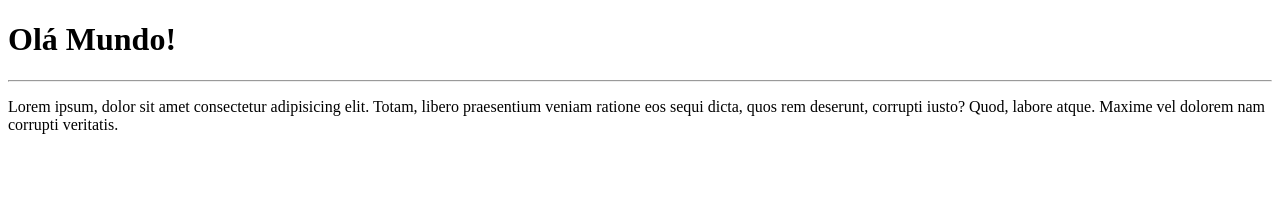
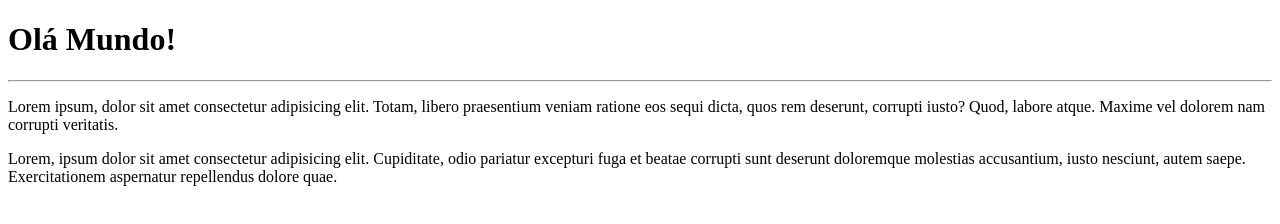
Before and after one commit to Maycon-Schiasso/Ol--Mundo, a plain HTML site: page site-exemplo/index.html in a window 1280 px wide. Drawn offline with Linux system fonts and the light colour scheme.

Commit message:
Adicionei um parágrafo

```diff
--- a/site-exemplo/index.html
+++ b/site-exemplo/index.html
@@ -9,5 +9,6 @@
    <h1>Olá Mundo!</h1>
    <hr>
     <p>Lorem ipsum, dolor sit amet consectetur adipisicing elit. Totam, libero praesentium veniam ratione eos sequi dicta, quos rem deserunt, corrupti iusto? Quod, labore atque. Maxime vel dolorem nam corrupti veritatis.</p>
+    <p>Lorem, ipsum dolor sit amet consectetur adipisicing elit. Cupiditate, odio pariatur excepturi fuga et beatae corrupti sunt deserunt doloremque molestias accusantium, iusto nesciunt, autem saepe. Exercitationem aspernatur repellendus dolore quae.</p>
 </body>
 </html>
```
